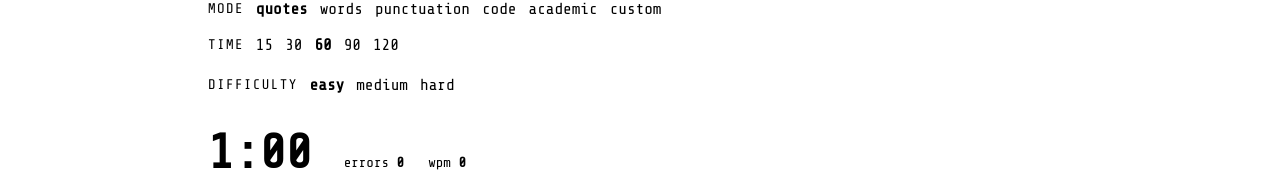
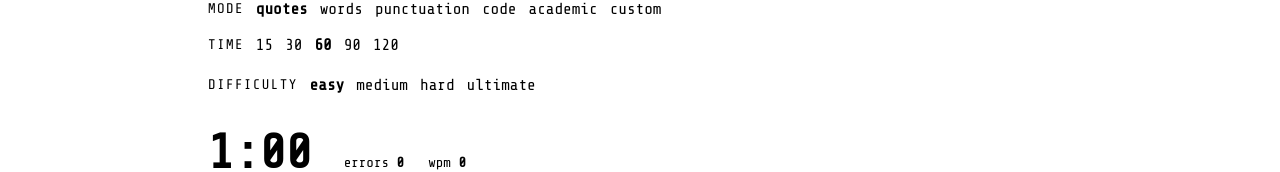
Before and after one commit to Shantanoo-Chandorkar/type-forge, a Next.js app: page / in a window 1280 px wide. Shown: the part 147-319 px from the top of the page. Built offline with nearby package versions, Linux system fonts and the light colour scheme.

Commit message:
Added ultimate difficulty level

```diff
--- a/components/ControlsBar.jsx
+++ b/components/ControlsBar.jsx
@@ -3,7 +3,7 @@ import { useSettings } from '@/context/SettingsContext';
 import { getFontSizeClasses } from '@/utils/fontSizeClasses';
 
 const TIMER_VALUES = [15, 30, 60, 90, 120];
-const DIFFICULTY_LEVELS = ['easy', 'medium', 'hard'];
+const DIFFICULTY_LEVELS = ['easy', 'medium', 'hard', 'ultimate'];
 
 const CONTENT_MODES = [
     { id: 'quotes', label: 'quotes' },
@@ -15,11 +15,12 @@ const CONTENT_MODES = [
 ];
 
 // When content mode is 'code', difficulty buttons are replaced with language selectors.
-// The difficulty value still uses easy/medium/hard; labels show the language name.
+// The difficulty value still uses easy/medium/hard/ultimate; labels show the language name.
 const CODE_LANGUAGES = [
     { difficulty: 'easy', label: 'js' },
     { difficulty: 'medium', label: 'python' },
     { difficulty: 'hard', label: 'sql' },
+    { difficulty: 'ultimate', label: 'c++' },
 ];
 
 /**
```
